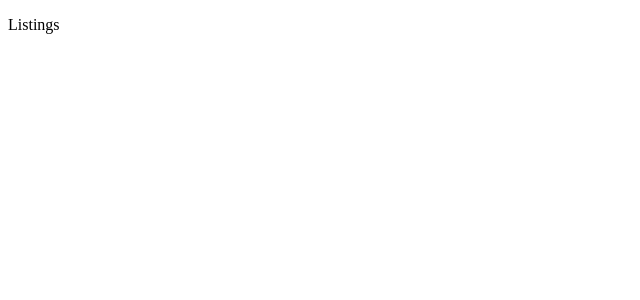
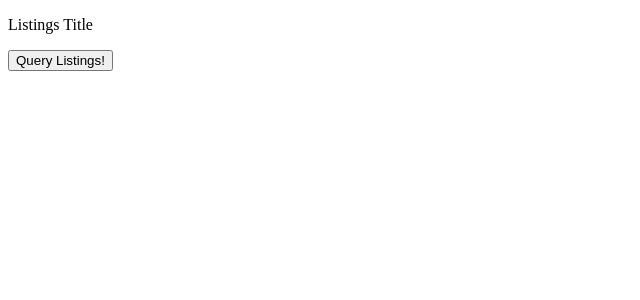
Before and after one commit to Ivsath/listings-client, a React (Create React App) app: page / in a window 1280 px wide. Shown: the top 300 px of the page, without its empty margins (0-640 px from the left). Built offline with nearby package versions, Linux system fonts and the light colour scheme.

Commit message:
Create module to fetch from the server

```diff
--- a/src/index.tsx
+++ b/src/index.tsx
@@ -5,7 +5,7 @@ import * as serviceWorker from "./serviceWorker";
 
 ReactDOM.render(
   <React.StrictMode>
-    <Listings />
+    <Listings title="Listings Title" />
   </React.StrictMode>,
   document.getElementById("root")
 );
--- /dev/null
+++ b/src/lib/api/index.ts
@@ -0,0 +1 @@
+export * from "./server";
--- /dev/null
+++ b/src/lib/api/server.ts
@@ -0,0 +1,17 @@
+interface Body {
+  query: string;
+}
+
+export const server = {
+  fetch: async (body: Body) => {
+    const res = await fetch("/api", {
+      method: "POST",
+      headers: {
+        "Content-Type": "application/json",
+      },
+      body: JSON.stringify(body),
+    });
+
+    return res.json();
+  },
+};
--- a/src/sections/Listings/Listings.tsx
+++ b/src/sections/Listings/Listings.tsx
@@ -1,9 +1,35 @@
 import React from "react";
 
-export const Listings = () => {
+import { server } from "../../lib/api";
+
+const LISTINGS = `
+query Listings {
+  listings {
+    id
+    title
+    image
+    address
+    price
+    numOfGuests
+    numOfBeds
+    rating
+  }
+}`;
+
+interface Props {
+  title: string;
+}
+
+export const Listings = ({ title }: Props) => {
+  const fetchListings = async () => {
+    const listings = await server.fetch({ query: LISTINGS });
+    console.log(listings);
+  };
+
   return (
     <div>
-      <p>Listings</p>
+      <p>{title}</p>
+      <button onClick={fetchListings}>Query Listings!</button>
     </div>
   );
 };
```
